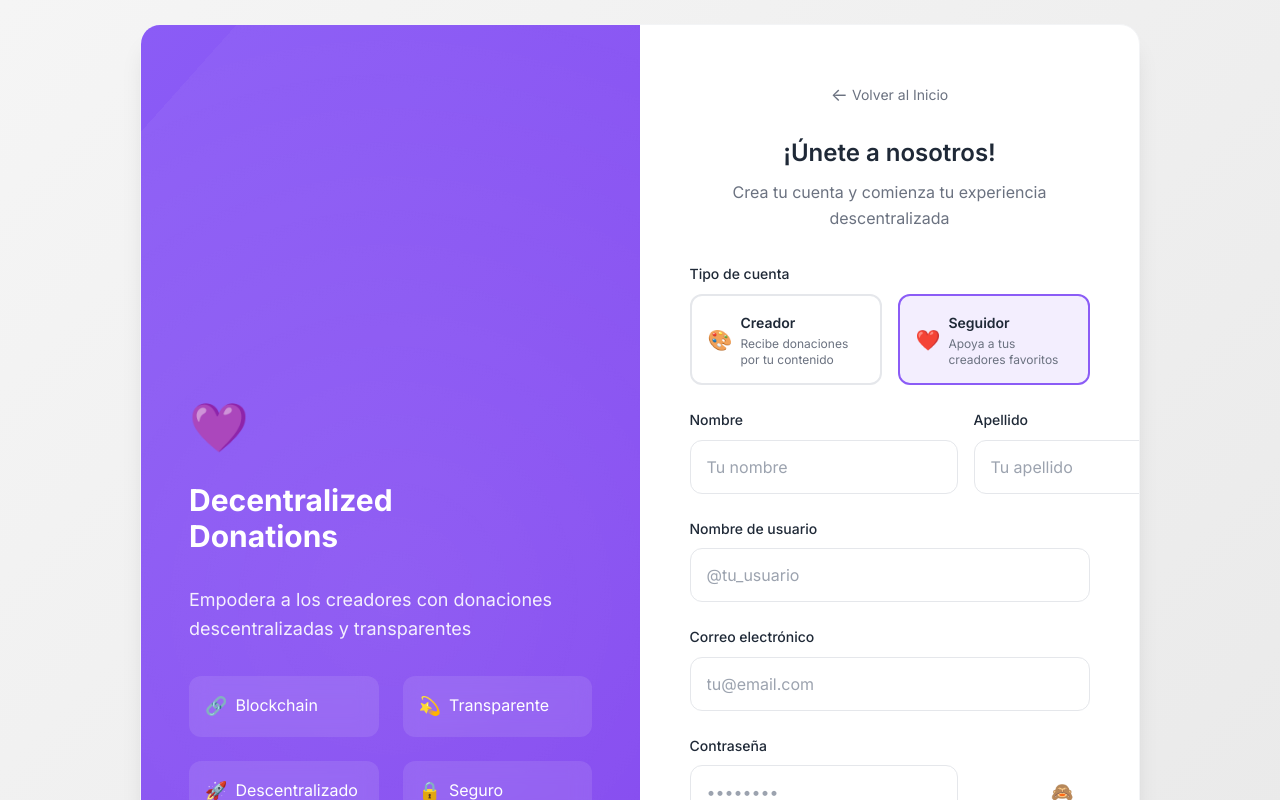
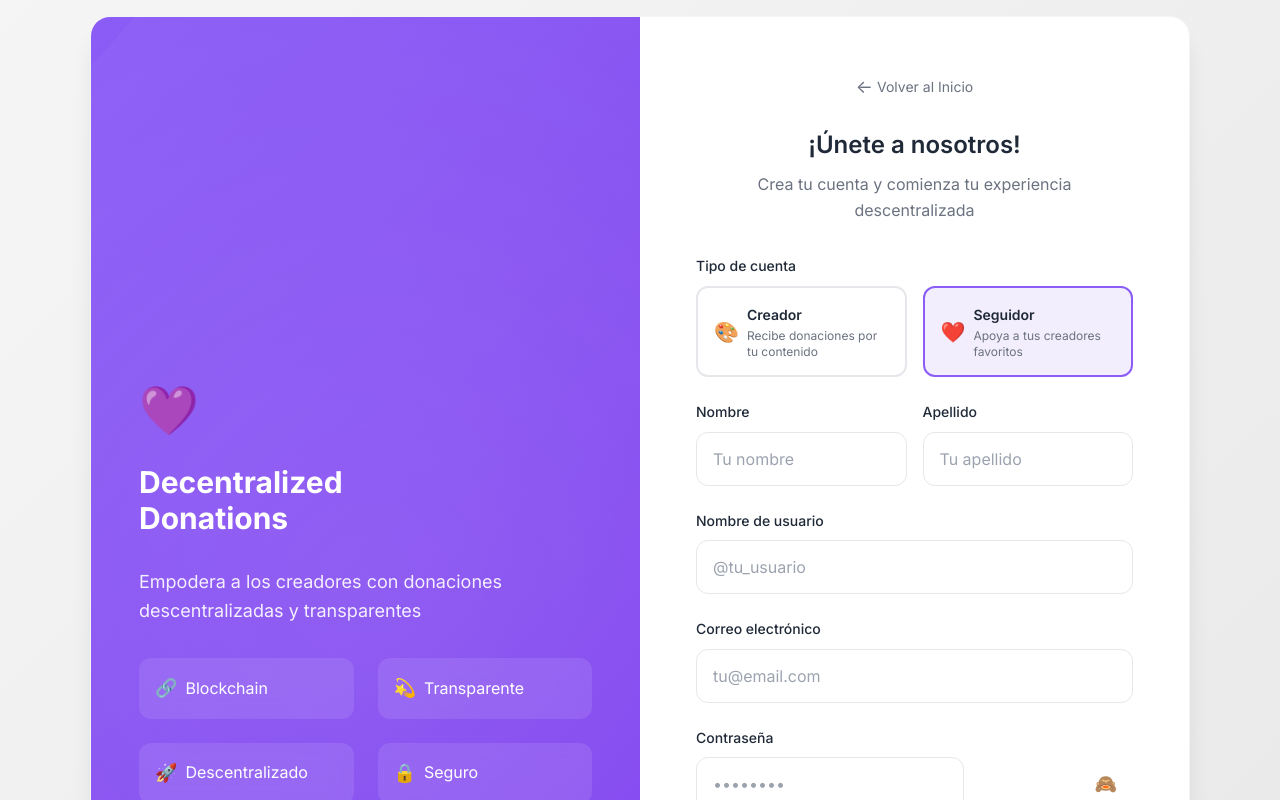
Before and after one commit to jonuar/Donacrypto, a Vue app in the folder frontend/: page /register in a window 1280 px wide. Shown: the top 800 px of the page. Built offline with nearby package versions, Linux system fonts and the light colour scheme.

Commit message:
fix(auth): corregidos problemas de layout y variables CSS en vistas de autenticación

```diff
--- a/frontend/src/assets/styles/style.scss
+++ b/frontend/src/assets/styles/style.scss
@@ -391,4 +391,90 @@ body {
 .justify-between { justify-content: space-between; }
 .gap-sm { gap: var(--spacing-sm); }
 .gap-md { gap: var(--spacing-md); }
-.gap-lg { gap: var(--spacing-lg); }
+
+/* ===== VARIABLES EN ESPAÑOL PARA COMPATIBILIDAD ===== */
+/* Variables adicionales con nombres intuitivos en español */
+:root {
+  /* === COLORES BASE === */
+  --fondo-aplicacion: var(--color-background);     /* Fondo principal */
+  --fondo-tarjeta: var(--color-surface);           /* Fondo de tarjetas */
+  --fondo-suave: var(--color-surface-dark);        /* Fondo suave */
+
+  /* === COLORES MORADO PRINCIPAL === */
+  --morado-principal: var(--color-primary);        /* Morado principal */
+  --morado-hover: var(--color-primary-dark);       /* Morado hover */
+  --morado-claro: var(--color-primary-light);      /* Morado claro */
+
+  /* === COLORES DE TEXTO === */
+  --texto-principal: var(--color-text);            /* Texto principal */
+  --texto-secundario: var(--color-text-secondary); /* Texto secundario */
+  --texto-deshabilitado: var(--color-text-muted);  /* Texto deshabilitado */
+
+  /* === COLORES DE BORDE === */
+  --borde-suave: var(--color-border);              /* Borde suave */
+  --borde-claro: var(--color-border-light);        /* Borde claro */
+
+  /* === COLORES DE ESTADO === */
+  --verde-exito: var(--color-success);             /* Verde éxito */
+  --rojo-error: var(--color-error);                /* Rojo error */
+  --amarillo-advertencia: var(--color-warning);    /* Amarillo advertencia */
+}
+
+/* ===== SOLUCIÓN ESPECÍFICA PARA INPUTS EN GRID ===== */
+/* Estilos para formularios con layout de grid (nombre y apellido en fila) */
+.form-row {
+  display: grid;
+  grid-template-columns: 1fr 1fr;
+  gap: var(--spacing-md);
+  width: 100%;
+}
+
+.form-row .input-group {
+  width: 100%;
+  min-width: 0; /* Importante: permite que el input se contraiga */
+}
+
+.form-row .input-field {
+  width: 100%;
+  min-width: 0; /* Importante: permite que el input se contraiga */
+  box-sizing: border-box;
+}
+
+/* Asegurar que los inputs en grid no se desborden */
+.form-row .input-group:nth-child(1) .input-field,
+.form-row .input-group:nth-child(2) .input-field {
+  max-width: 100%;
+  overflow: hidden;
+  text-overflow: ellipsis;
+}
+
+/* Para móviles, convertir el grid a columna única */
+@media (max-width: 768px) {
+  .form-row {
+    grid-template-columns: 1fr;
+    gap: var(--spacing-md);
+  }
+}
+
+/* ===== CONTENEDOR DE FORMULARIO DE AUTENTICACIÓN ===== */
+/* Asegurar que el contenedor padre tenga el ancho correcto */
+.auth-form-container {
+  width: 100%;
+  max-width: 400px;
+  margin: 0 auto;
+}
+
+.register-form,
+.login-form {
+  width: 100%;
+}
+
+.register-form .form,
+.login-form .form {
+  width: 100%;
+}
+
+.register-form .form .input-group,
+.login-form .form .input-group {
+  width: 100%;
+}
--- a/frontend/src/components/HelloWorld.vue
+++ /dev/null
@@ -1,44 +0,0 @@
-<script setup>
-defineProps({
-  msg: {
-    type: String,
-    required: true,
-  },
-})
-</script>
-
-<template>
-  <div class="greetings">
-    <h1 class="green">{{ msg }}</h1>
-    <h3>
-      You’ve successfully created a project with
-      <a href="https://vite.dev/" target="_blank" rel="noopener">Vite</a> +
-      <a href="https://vuejs.org/" target="_blank" rel="noopener">Vue 3</a>.
-    </h3>
-  </div>
-</template>
-
-<style scoped>
-h1 {
-  font-weight: 500;
-  font-size: 2.6rem;
-  position: relative;
-  top: -10px;
-}
-
-h3 {
-  font-size: 1.2rem;
-}
-
-.greetings h1,
-.greetings h3 {
-  text-align: center;
-}
-
-@media (min-width: 1024px) {
-  .greetings h1,
-  .greetings h3 {
-    text-align: left;
-  }
-}
-</style>
--- a/frontend/src/components/WelcomeItem.vue
+++ /dev/null
@@ -1,86 +0,0 @@
-<template>
-  <div class="item">
-    <i>
-      <slot name="icon"></slot>
-    </i>
-    <div class="details">
-      <h3>
-        <slot name="heading"></slot>
-      </h3>
-      <slot></slot>
-    </div>
-  </div>
-</template>
-
-<style scoped>
-.item {
-  margin-top: 2rem;
-  display: flex;
-  position: relative;
-}
-
-.details {
-  flex: 1;
-  margin-left: 1rem;
-}
-
-i {
-  display: flex;
-  place-items: center;
-  place-content: center;
-  width: 32px;
-  height: 32px;
-  color: var(--color-text);
-}
-
-h3 {
-  font-size: 1.2rem;
-  font-weight: 500;
-  margin-bottom: 0.4rem;
-  color: var(--color-heading);
-}
-
-@media (min-width: 1024px) {
-  .item {
-    margin-top: 0;
-    padding: 0.4rem 0 1rem calc(var(--section-gap) / 2);
-  }
-
-  i {
-    top: calc(50% - 25px);
-    left: -26px;
-    position: absolute;
-    border: 1px solid var(--color-border);
-    background: var(--color-background);
-    border-radius: 8px;
-    width: 50px;
-    height: 50px;
-  }
-
-  .item:before {
-    content: ' ';
-    border-left: 1px solid var(--color-border);
-    position: absolute;
-    left: 0;
-    bottom: calc(50% + 25px);
-    height: calc(50% - 25px);
-  }
-
-  .item:after {
-    content: ' ';
-    border-left: 1px solid var(--color-border);
-    position: absolute;
-    left: 0;
-    top: calc(50% + 25px);
-    height: calc(50% - 25px);
-  }
-
-  .item:first-of-type:before {
-    display: none;
-  }
-
-  .item:last-of-type:after {
-    display: none;
-  }
-}
-</style>
--- a/frontend/src/components/auth/AuthComponent.vue
+++ b/frontend/src/components/auth/AuthComponent.vue
@@ -58,26 +58,26 @@
   display: flex;
   align-items: center;
   justify-content: center;
-  padding: var(--spacing-lg);
+  padding: var(--spacing-md); /* Reducimos padding para más espacio */
 }
 
 /* Contenedor principal con diseño en grid de dos columnas */
 .auth-container {
-  background: var(--color-surface);
+  background: var(--fondo-tarjeta);
   border-radius: var(--radius-xl);
   box-shadow: var(--shadow-xl);
-  border: 1px solid var(--color-border-light);
+  border: 1px solid var(--borde-claro);
   overflow: hidden;
   display: grid;
   grid-template-columns: 1fr 1fr; /* Dos columnas iguales */
-  max-width: 1000px;
+  max-width: 1100px; /* Aumentamos el ancho máximo del contenedor */
   width: 100%;
   min-height: 600px;
 }
 
 /* Sección de branding con gradiente púrpura */
 .auth-branding {
-  background: linear-gradient(135deg, var(--color-primary) 0%, var(--color-primary-dark) 100%);
+  background: linear-gradient(135deg, var(--morado-principal) 0%, var(--morado-hover) 100%);
   color: white;
   padding: var(--spacing-2xl);
   display: flex;
@@ -169,10 +169,11 @@
   justify-content: center;
 }
 
-/* Contenedor del formulario con ancho máximo */
+/* Contenedor del formulario con ancho máximo mejorado */
 .auth-form-container {
   width: 100%;
-  max-width: 400px; /* Limitamos el ancho para mejor legibilidad */
+  max-width: 480px; /* Aumentamos el ancho para mejor usabilidad con form-row */
+  padding: 0 var(--spacing-sm); /* Añadimos padding interno para evitar overflow */
 }
 
 /* Animación flotante para el efecto de fondo */
@@ -191,7 +192,8 @@
   /* Cambiar a una sola columna en móviles */
   .auth-container {
     grid-template-columns: 1fr;
-    max-width: 400px;
+    max-width: 480px; /* Ancho más amplio en móvil */
+    margin: 0 var(--spacing-md); /* Márgenes laterales en móvil */
   }
 
   /* Reducir padding y altura del branding */
--- a/frontend/src/views/auth/RegisterView.vue
+++ b/frontend/src/views/auth/RegisterView.vue
@@ -400,7 +400,7 @@ export default {
 
 .form-row {
   display: grid;
-  grid-template-columns: 1fr 1fr;
+  // grid-template-columns: 1fr 1fr;
   gap: var(--spacing-md);
 }
 
```
Also changed, not shown: frontend/src/components/TheWelcome.vue (deleted, +0 -95 lines), frontend/src/views/auth/RegisterViewNew.vue (added).
